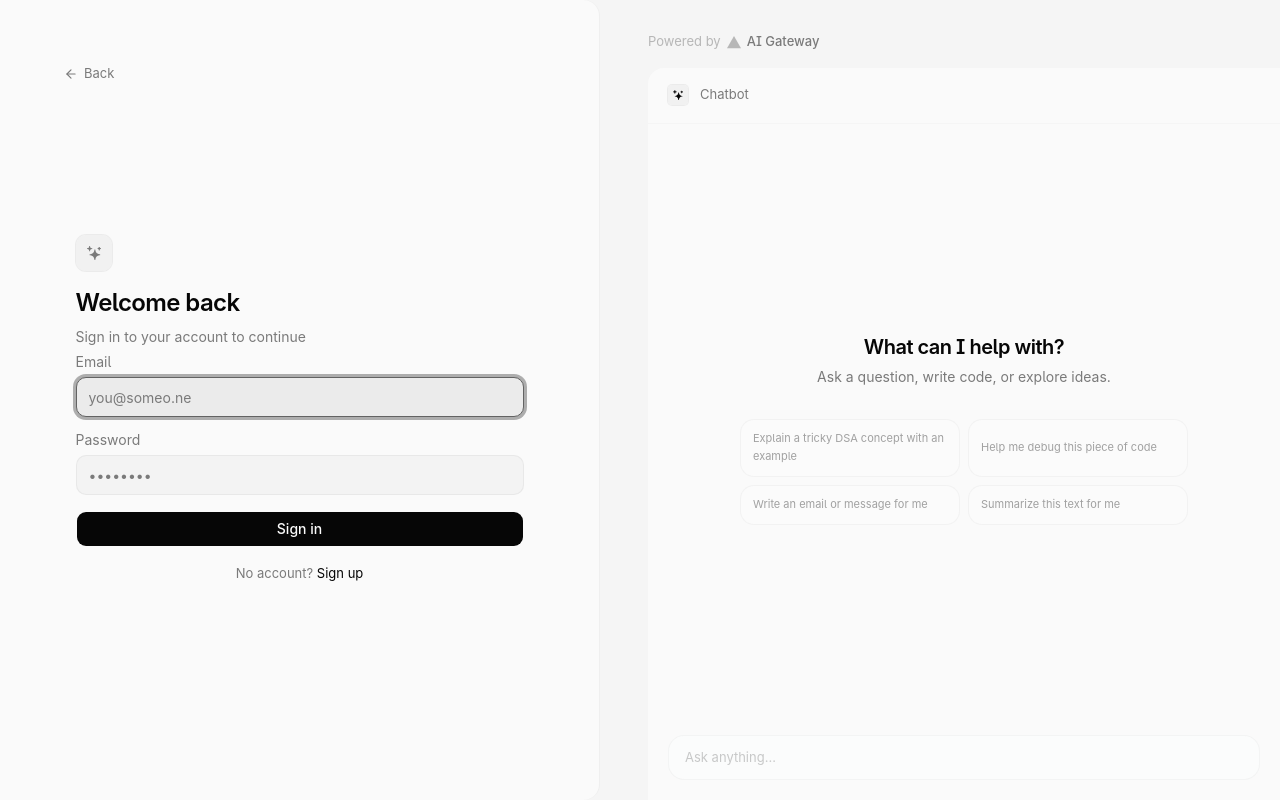
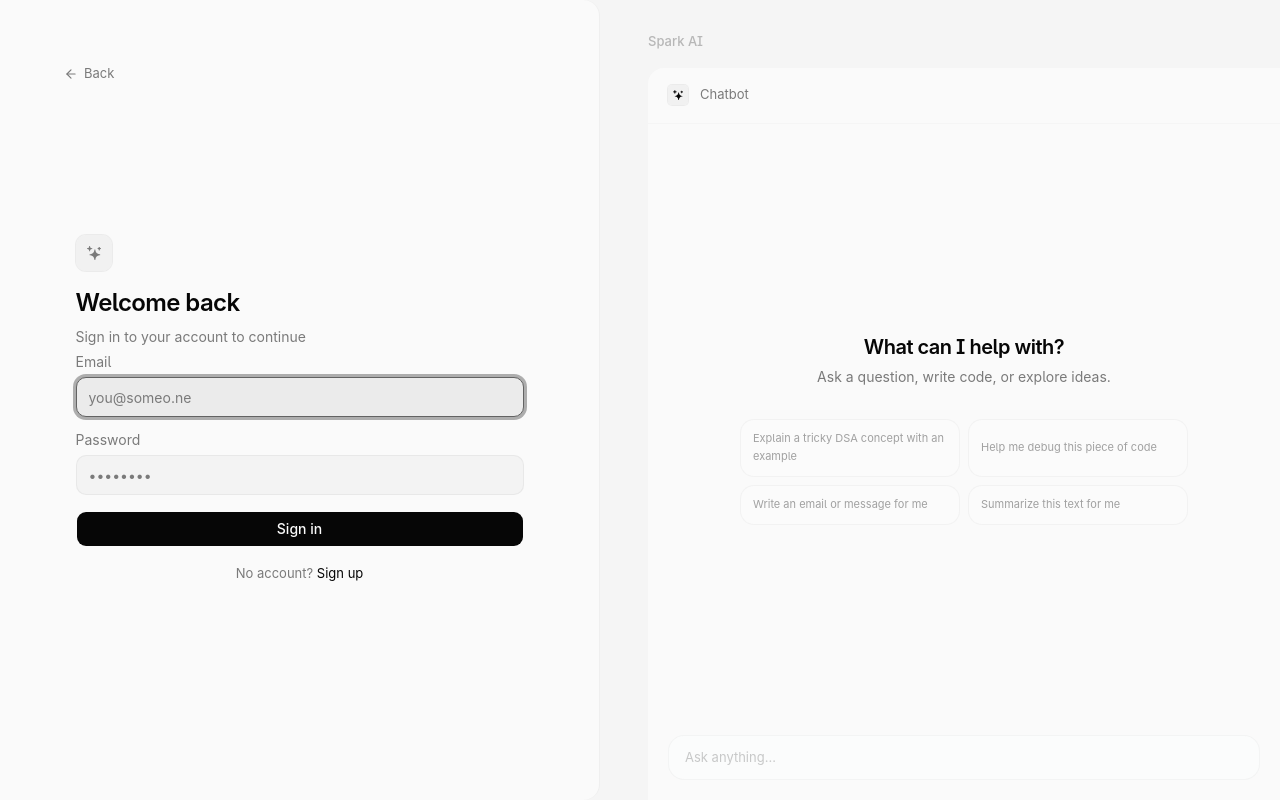
Before and after one commit to kushan-18/chatbot, a Next.js app: page /login in a window 1280 px wide. Built offline with nearby package versions, Linux system fonts and the light colour scheme; no server answers; what bcrypt-ts would draw is missing.

Commit message:
Remove VercelIcon and update footer text

```diff
--- a/app/(auth)/layout.tsx
+++ b/app/(auth)/layout.tsx
@@ -1,6 +1,6 @@
 import { ArrowLeftIcon } from "lucide-react";
 import Link from "next/link";
-import { SparklesIcon, VercelIcon } from "@/components/chat/icons";
+import { SparklesIcon } from "@/components/chat/icons";
 import { Preview } from "@/components/chat/preview";
 
 export default function AuthLayout({
@@ -29,10 +29,8 @@ export default function AuthLayout({
       </div>
 
       <div className="hidden flex-1 flex-col overflow-hidden pl-12 xl:flex">
-        <div className="flex items-center gap-1.5 pt-8 text-[13px] text-muted-foreground/50">
-          Powered by
-          <VercelIcon size={14} />
-          <span className="font-medium text-muted-foreground">AI Gateway</span>
+        <div className="flex items-center gap-1.5 pt-8 text-[13px] font-medium text-muted-foreground/50">
+          Spark AI
         </div>
         <div className="flex-1 pt-4">
           <Preview />
```
